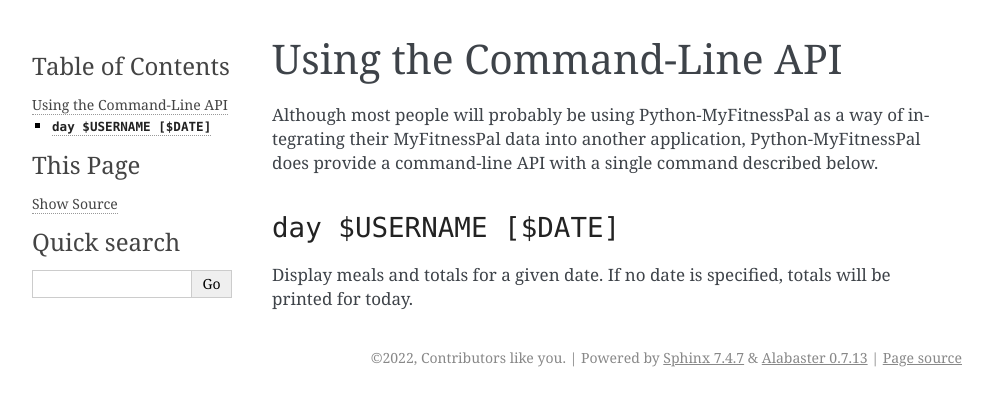
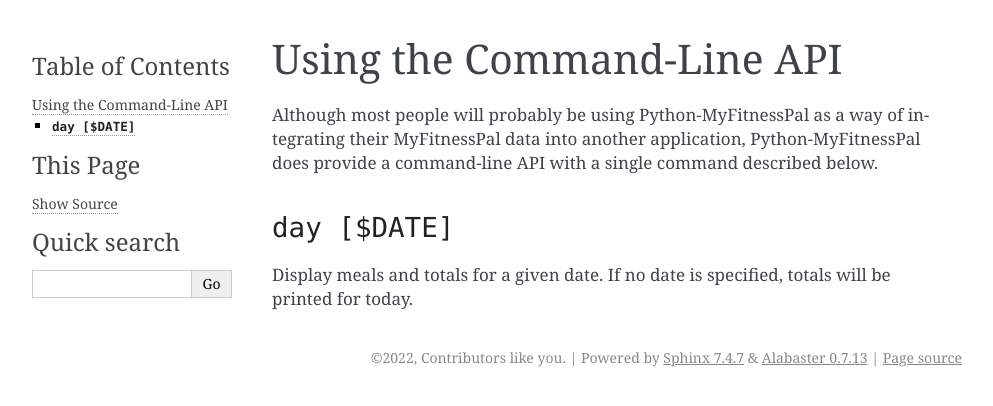
Before and after one commit to coddingtonbear/python-myfitnesspal, a Sphinx documentation site: the page built from docs/source/cmdline.rst, in a window 1280 px wide. Shown: the top 406 px of the page, without its empty margins (148-1141 px from the left). Built offline with Sphinx 7.4.7, drawn with Linux system fonts in a browser that asks for light colours.

Commit message:
Updating docs.

```diff
--- a/docs/source/cmdline.rst
+++ b/docs/source/cmdline.rst
@@ -6,8 +6,8 @@
 Python-MyFitnessPal does provide a command-line API with a single
 command described below.
 
-``day $USERNAME [$DATE]``
-~~~~~~~~~~~~~~~~~~~~~~~~~
+``day [$DATE]``
+~~~~~~~~~~~~~~~
 
 Display meals and totals for a given date. If no date is specified,
 totals will be printed for today.
--- a/docs/source/how_to/reports.rst
+++ b/docs/source/how_to/reports.rst
@@ -7,7 +7,7 @@
 
    import myfitnesspal
 
-   client = myfitnesspal.Client('my_username')
+   client = myfitnesspal.Client()
 
    client.get_report(report_name="Net Calories", report_category="Nutrition")
    # >> OrderedDict([(datetime.date(2015, 5, 14), 1701.0), (datetime.date(2015, 5, 13), 1732.8), (datetime.date(2015, 5,12), 1721.8),
```
